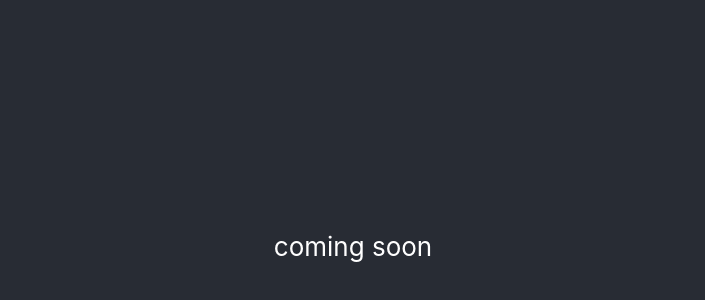
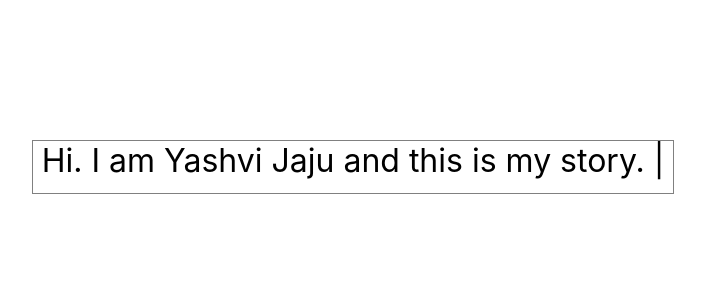
Before and after one commit to yashvijaju/yashvijaju_code, a React (Create React App) app: page / in a window 1280 px wide. Shown: the part 154-454 px from the top of the page, without its empty margins (287-992 px from the left). Built offline with nearby package versions, Linux system fonts and the light colour scheme.

Commit message:
typewriter landing page

```diff
--- a/package.json
+++ b/package.json
@@ -3,13 +3,15 @@
   "version": "0.1.0",
   "private": true,
   "dependencies": {
+    "@material-ui/core": "^4.9.14",
     "@testing-library/jest-dom": "^4.2.4",
     "@testing-library/react": "^9.5.0",
     "@testing-library/user-event": "^7.2.1",
     "react": "^16.13.1",
     "react-dom": "^16.13.1",
     "react-router": "^3.0.5",
-    "react-scripts": "3.4.1"
+    "react-scripts": "3.4.1",
+    "react-typist": "^2.0.5"
   },
   "scripts": {
     "start": "react-scripts start",
--- a/src/App.js
+++ b/src/App.js
@@ -1,15 +1,10 @@
 import React from 'react';
-import './App.css';
+import LandingPage from './Components/LandingPage';
 
 function App() {
   return (
-    <div className="App">
-      <header className="App-header">
-        <p>
-          coming soon
-        </p>
-
-      </header>
+    <div>
+      <LandingPage/>
     </div>
   );
 }
--- /dev/null
+++ b/src/Components/LandingPage.js
@@ -0,0 +1,20 @@
+import React, { Component }  from 'react';
+import Typist from 'react-typist';
+
+class LandingPage extends Component {
+    render() {
+        return(
+            <div class= "container" style={{margin: '5%'}}>
+                <div class="row" style={{'padding-top':'20%', display: 'flex', flexDirection: 'row', justifyContent: 'center'}}>
+                    <div class="col offset-l5" style={{height: '4vw', width: '50vw', border: '1px solid grey', display: 'flex', justifyContent: 'center'}}>
+                        <h style={{fontSize: '2.5vw'}}>
+                        <Typist avgTypingDelay={100} startDelay={300} cursor={{hideWhenDone: 'true'}}>Hi. I am Yashvi Jaju and this is my story. </Typist>
+                        </h>
+                    </div>
+                </div>
+            </div>
+        )
+    }
+}
+
+export default LandingPage
```
Also changed, not shown: src/Components/NavBar.js (added, +19 -0 lines), src/setupTests.js (deleted, +0 -5 lines), 1 other file (tests, documents, lock files or other folders).
